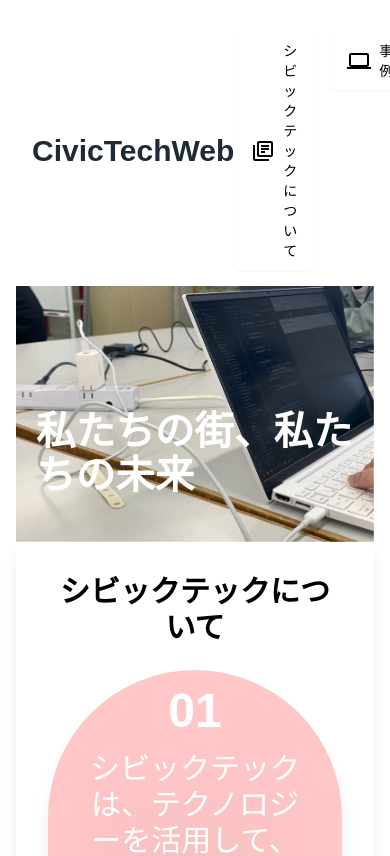
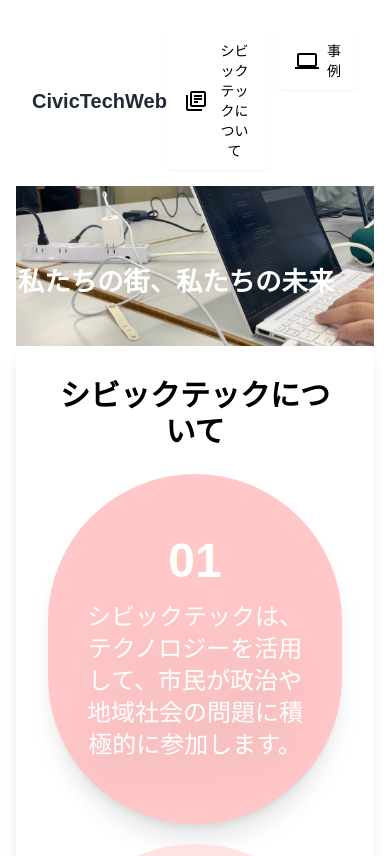
Before and after one commit to Yamamoto1012/Civictech_Web_2023, a Next.js app: page / in a window 390 px wide. Shown: the top 856 px of the page. Built offline with nearby package versions, Linux system fonts and the light colour scheme; a web font is replaced by a local one.

Commit message:
レスポンシブ対応

```diff
--- a/ui/AboutCircle.jsx
+++ b/ui/AboutCircle.jsx
@@ -7,7 +7,7 @@ export default function AboutCircle({ title, text, color }) {
       color
     )}>
       <h4 className=" text-5xl drop-shadow-3xl font-bold text-white mb-4">{title}</h4>
-      <p className="text-white drop-shadow-2xl font-normal text-3xl md:text-base lg:text-lg">{text}</p>
+      <p className="text-white drop-shadow-2xl font-normal text-2xl md:text-base lg:text-lg">{text}</p>
     </div>
   );
 }
--- a/ui/Header.jsx
+++ b/ui/Header.jsx
@@ -7,9 +7,9 @@ export function Header() {
   return (
     <header className="flex justify-between items-center p-4 bg-white">
       <Link href="/">
-        <h1 className="text-3xl font-bold text-gray-800 hover:text-gray-500 focus:outline-none focus:ring-2 focus:ring-offset-2 focus:ring-indigo-500">CivicTechWeb</h1>
+        <h1 className="text-xl md:text-3xl font-bold text-gray-800 hover:text-gray-500 focus:outline-none focus:ring-2 focus:ring-offset-2 focus:ring-indigo-500">CivicTechWeb</h1>
       </Link>
-      <div className="flex gap-4">
+      <div className="flex gap-2 md:gap-4">
         <LinkButton text="シビックテックについて" href="/about" icon={<LibraryBooksOutlinedIcon />}/>
         <LinkButton text="事例" href="/case" icon={<ComputerOutlinedIcon />} />
       </div>
--- a/ui/HeroContainer.jsx
+++ b/ui/HeroContainer.jsx
@@ -3,7 +3,7 @@ import Image from "next/image";
 
 export function HeroContainer() {
   return (
-    <div className="relative h-64 w-full fadeIn">
+    <div className="relative h-40 md:h-64 w-full fadeIn">
       <Image
         src="/hero.jpg"
         alt="hero"
@@ -11,7 +11,7 @@ export function HeroContainer() {
         objectFit="cover"
         className="z-0"
       />
-      <h2 className="absolute box-shadow-2xl top-1/2 left-1/5 transform -translate-x-1/2 -translate-y-1/2 text-white ml-9 text-4xl font-semibold z-10 slideUp scaleUp">
+      <h2 className="absolute box-shadow-2xl top-1/2 transform -translate-x-1/2 -translate-y-1/2 text-white ml-4 md:ml-9 text-2xl md:text-4xl font-semibold z-10 slideUp scaleUp">
         私たちの街、私たちの未来
       </h2>
     </div>
```
